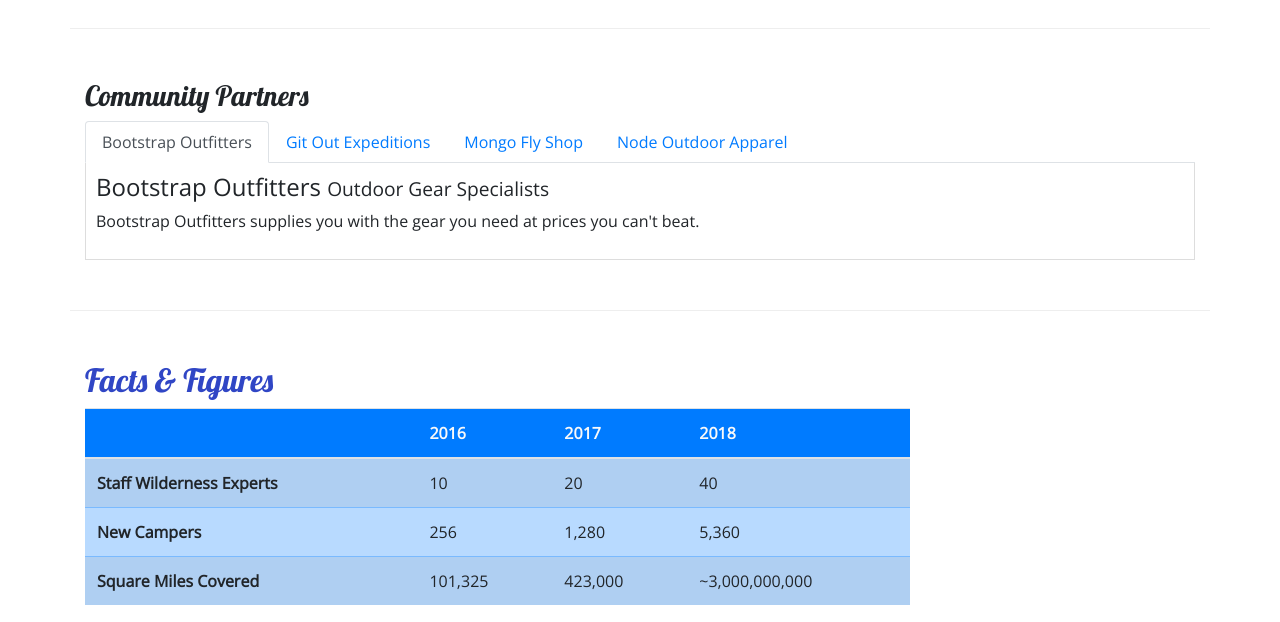
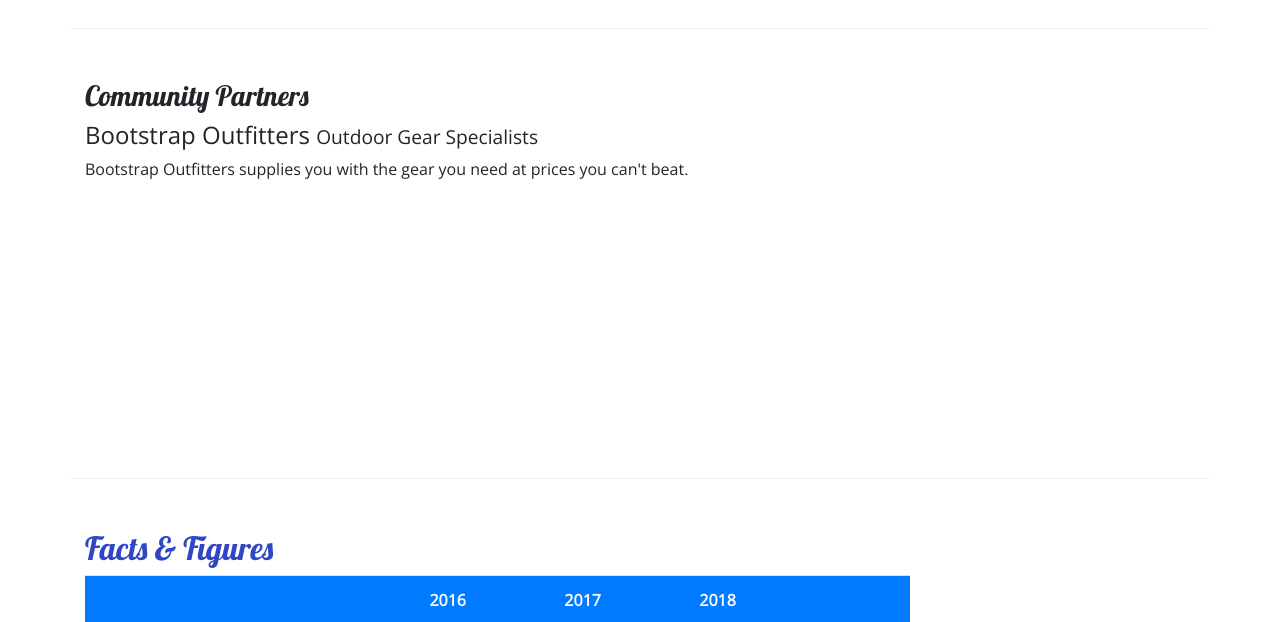
Before and after one commit to paulash21/bootstrap-setup-project, a website: page aboutus.html in a window 1280 px wide. Shown: the part 800-1422 px from the top of the page. Drawn offline with nearby package versions, Linux system fonts and the light colour scheme.

```diff
--- a/aboutus.html
+++ b/aboutus.html
@@ -103,21 +103,7 @@
         <div class="row row-content">
             <div class="col">
                 <h3>Community Partners</h3>
-                <ul class="nav nav-tabs">
-                    <li class="nav-item">
-                        <a class="nav-link active" href="#bootstrap" role="tab" data-toggle="tab">Bootstrap Outfitters</a>
-                    </li>
-                    <li class="nav-item">
-                        <a class="nav-link" href="#git" role="tab" data-toggle="tab">Git Out Expeditions</a>
-                    </li>
-                    <li class="nav-item">
-                        <a class="nav-link" href="#mongo" role="tab" data-toggle="tab">Mongo Fly Shop</a>
-                        </li>
-                    <li class="nav-item">
-                        <a class="nav-link" href="#node" role="tab" data-toggle="tab">Node Outdoor Apparel</a>
-                    </li>
-                </ul>
-                <div class="tab-content">
+                <div id="accordion">
                     <div role="tabpanel" class="tab-pane fade show active" id="bootstrap">
                         <h4>Bootstrap Outfitters <small>Outdoor Gear Specialists</small></h4>
                         <p class="d-none d-sm-block">Bootstrap Outfitters supplies you with the gear you need at prices you can't beat.</p>
```
Also changed, not shown: index.html (+6 -1 lines).
